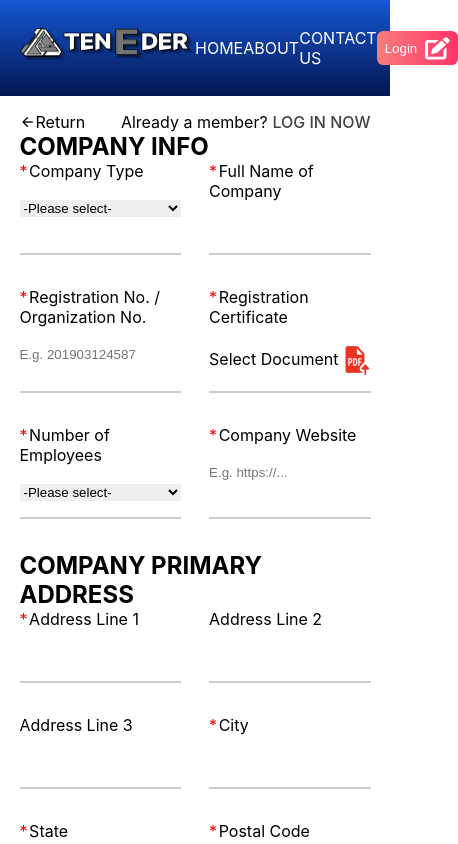
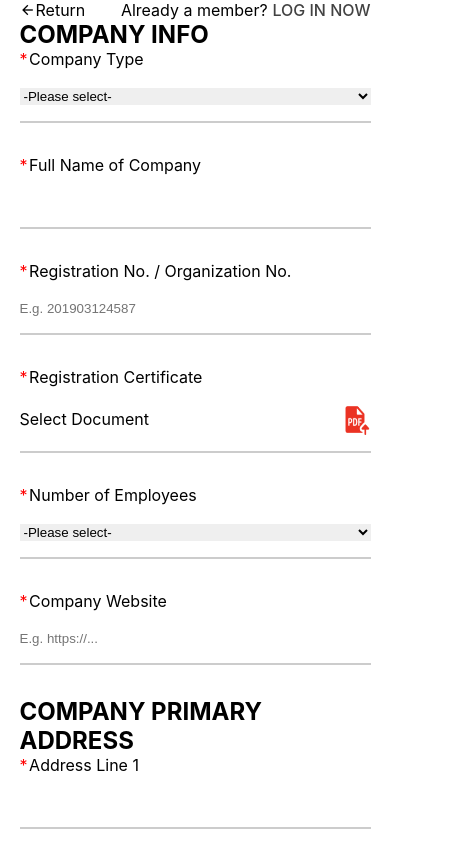
Before and after one commit to uhembenelson/teneder, a React (Create React App) app: page /bidder/signup in a window 390 px wide. Shown: the top 844 px of the page, 458 px wide, since content can reach past the window. Built offline with nearby package versions, Linux system fonts and the light colour scheme.

Commit message:
Fixed reg screen

```diff
--- a/src/Pages/Bidder/SignUp/SignUp.css
+++ b/src/Pages/Bidder/SignUp/SignUp.css
@@ -92,3 +92,16 @@
     border-radius: .5rem;
     border: 1px solid black;
 }
+
+@media screen and (max-width: 780px){
+    .signUpContainer{
+
+    }
+    .companyBox{
+        width: 100%;
+        flex-direction: column;
+    }
+    .companyTypeInputContainer2{
+        width: 100%;
+    }
+}
--- a/src/Pages/Bidder/SignUp/SignUp.jsx
+++ b/src/Pages/Bidder/SignUp/SignUp.jsx
@@ -12,7 +12,7 @@ const SignUp = () => {
     const navigate = useNavigate()
     return (
         <div>
-            <BidderHomeNavBar />
+
             <div className='signUpContainer' >
                 <div className='signUpBox' >
                     <div onClick={() => navigate(-1)}>
```
